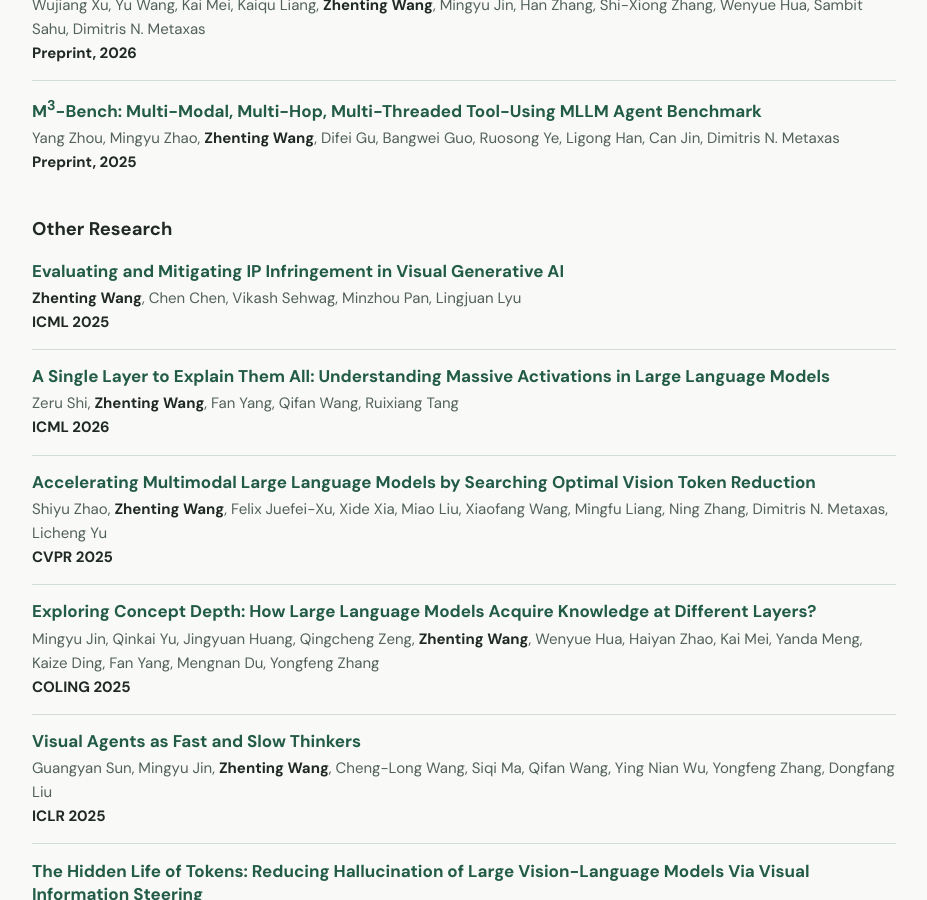
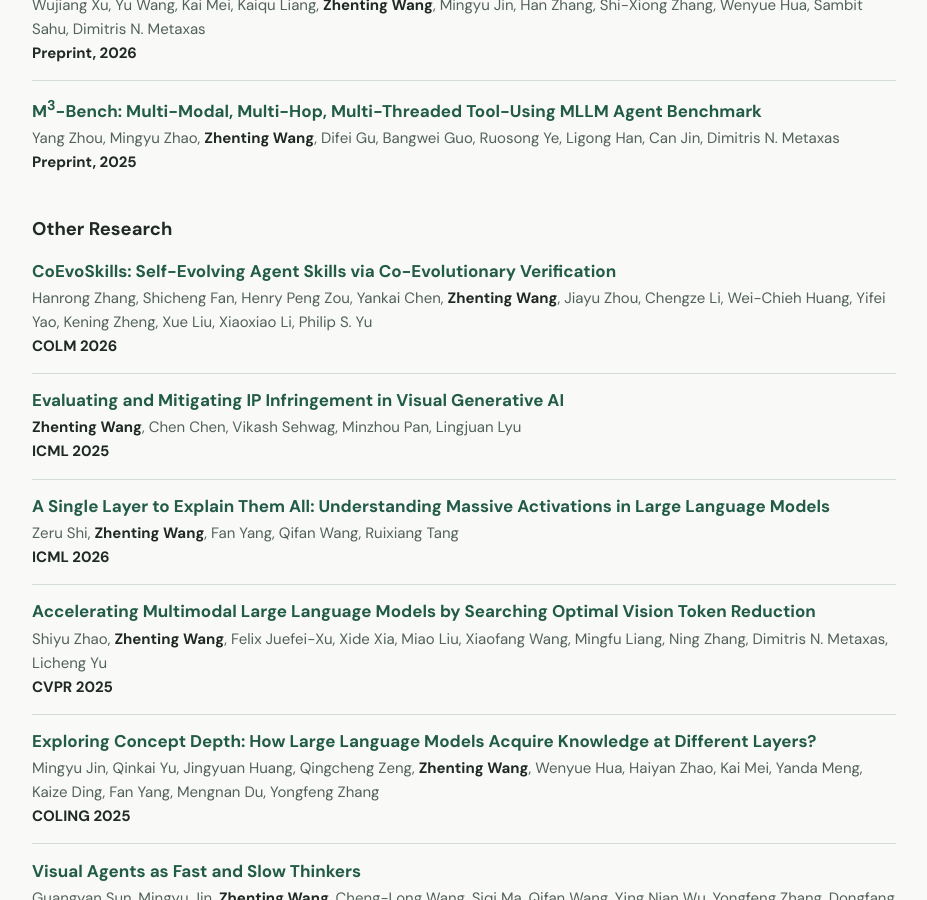
Before and after one commit to ZhentingWang/zhentingwang.github.io, a Jekyll site: the page built from _pages/about.md, in a window 1280 px wide and 900 px high, scrolled down 2382 px. Shown: the whole window, without its empty margins (176-1103 px from the left). Built offline with Jekyll 4.4.1, drawn with Linux system fonts in a browser that asks for light colours; some web fonts are replaced.

Commit message:
Add CoEvoSkills COLM 2026 paper

```diff
--- a/_pages/about.md
+++ b/_pages/about.md
@@ -106,6 +106,10 @@ Yang Zhou, Mingyu Zhao, **Zhenting Wang**, Difei Gu, Bangwei Guo, Ruosong Ye, Li
 **Preprint, 2025**
 
 ### Other Research
+
+* [CoEvoSkills: Self-Evolving Agent Skills via Co-Evolutionary Verification](https://arxiv.org/abs/2604.01687)<br>
+Hanrong Zhang, Shicheng Fan, Henry Peng Zou, Yankai Chen, **Zhenting Wang**, Jiayu Zhou, Chengze Li, Wei-Chieh Huang, Yifei Yao, Kening Zheng, Xue Liu, Xiaoxiao Li, Philip S. Yu<br>
+**COLM 2026**
 
 * [Evaluating and Mitigating IP Infringement in Visual Generative AI](https://arxiv.org/pdf/2406.04662)<br>
 **Zhenting Wang**, Chen Chen, Vikash Sehwag, Minzhou Pan, Lingjuan Lyu<br>
```
